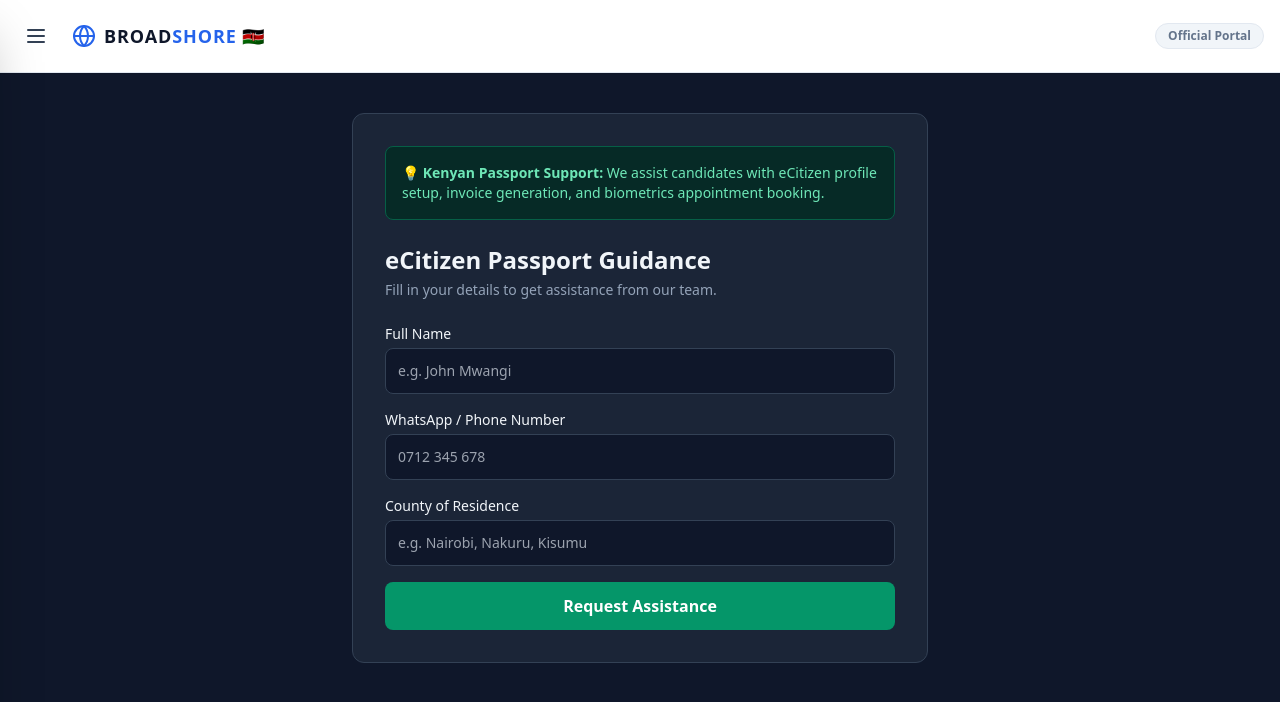
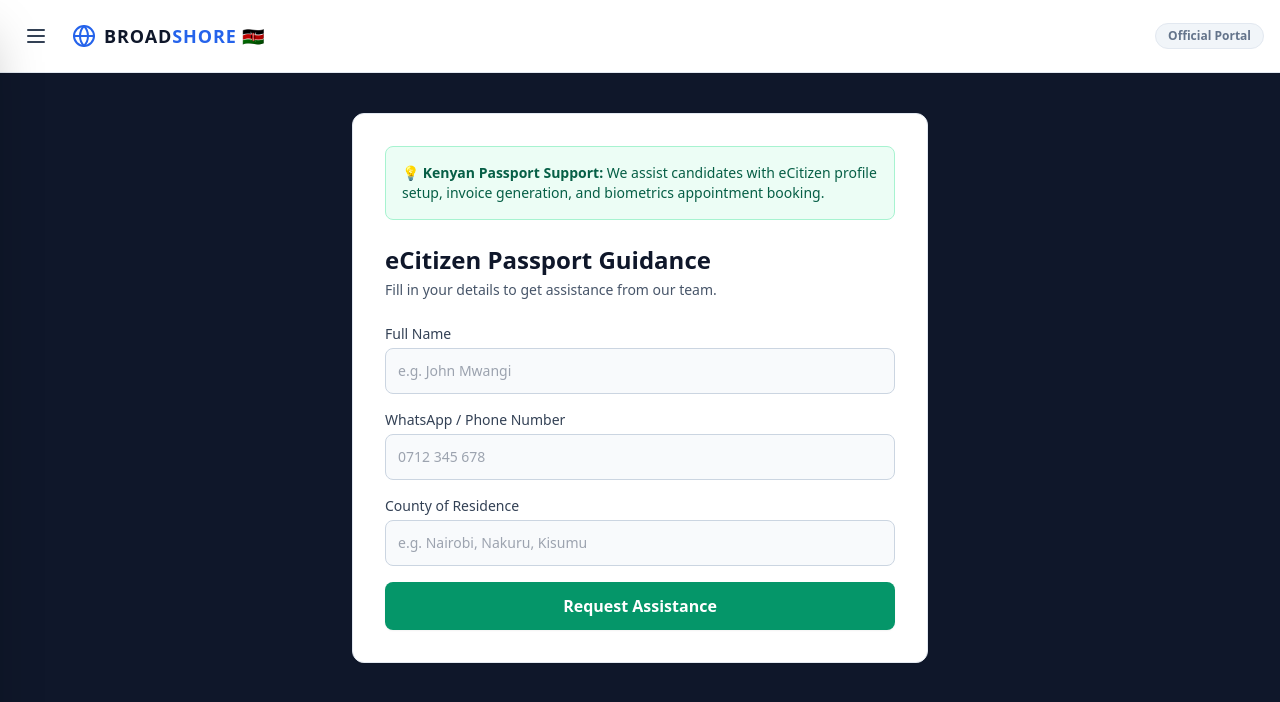
Before and after one commit to protichenoch1/broadshoree, a Next.js app: page /passport in a window 1280 px wide. Shown: the top 702 px of the page. Built offline with nearby package versions, Linux system fonts and the light colour scheme.

Commit message:
Refactor passport assistance form styles
Updated styles for the passport assistance request form, improving accessibility and visual appearance.

```diff
--- a/app/passport/page.js
+++ b/app/passport/page.js
@@ -7,31 +7,31 @@ export default function PassportPage() {
   };
 
   return (
-    <div className="max-w-xl mx-auto bg-slate-800/80 border border-slate-700 p-6 md:p-8 rounded-xl">
-      <div className="bg-emerald-950/80 border border-emerald-800 text-emerald-300 p-4 rounded-lg text-sm mb-6">
+    <div className="max-w-xl mx-auto bg-white border border-slate-200 p-6 md:p-8 rounded-xl shadow-sm">
+      <div className="bg-emerald-50 border border-emerald-200 text-emerald-800 p-4 rounded-lg text-sm mb-6">
         💡 <strong>Kenyan Passport Support:</strong> We assist candidates with eCitizen profile setup, invoice generation, and biometrics appointment booking.
       </div>
 
-      <h1 className="text-2xl font-bold mb-1">eCitizen Passport Guidance</h1>
-      <p className="text-slate-400 text-sm mb-6">Fill in your details to get assistance from our team.</p>
+      <h1 className="text-2xl font-bold text-slate-900 mb-1">eCitizen Passport Guidance</h1>
+      <p className="text-slate-600 text-sm mb-6">Fill in your details to get assistance from our team.</p>
 
       <form onSubmit={handleSubmit} className="space-y-4">
         <div>
-          <label className="block text-sm font-medium mb-1">Full Name</label>
-          <input type="text" required placeholder="e.g. John Mwangi" className="w-full bg-slate-900 border border-slate-700 rounded-lg p-3 text-sm focus:outline-none focus:border-emerald-500 text-slate-100" />
+          <label className="block text-sm font-medium text-slate-700 mb-1">Full Name</label>
+          <input type="text" required placeholder="e.g. John Mwangi" className="w-full bg-slate-50 border border-slate-300 rounded-lg p-3 text-sm focus:outline-none focus:ring-2 focus:ring-emerald-500 text-slate-900" />
         </div>
 
         <div>
-          <label className="block text-sm font-medium mb-1">WhatsApp / Phone Number</label>
-          <input type="tel" required placeholder="0712 345 678" className="w-full bg-slate-900 border border-slate-700 rounded-lg p-3 text-sm focus:outline-none focus:border-emerald-500 text-slate-100" />
+          <label className="block text-sm font-medium text-slate-700 mb-1">WhatsApp / Phone Number</label>
+          <input type="tel" required placeholder="0712 345 678" className="w-full bg-slate-50 border border-slate-300 rounded-lg p-3 text-sm focus:outline-none focus:ring-2 focus:ring-emerald-500 text-slate-900" />
         </div>
 
         <div>
-          <label className="block text-sm font-medium mb-1">County of Residence</label>
-          <input type="text" required placeholder="e.g. Nairobi, Nakuru, Kisumu" className="w-full bg-slate-900 border border-slate-700 rounded-lg p-3 text-sm focus:outline-none focus:border-emerald-500 text-slate-100" />
+          <label className="block text-sm font-medium text-slate-700 mb-1">County of Residence</label>
+          <input type="text" required placeholder="e.g. Nairobi, Nakuru, Kisumu" className="w-full bg-slate-50 border border-slate-300 rounded-lg p-3 text-sm focus:outline-none focus:ring-2 focus:ring-emerald-500 text-slate-900" />
         </div>
 
-        <button type="submit" className="w-full bg-emerald-600 hover:bg-emerald-500 text-white font-bold py-3 rounded-lg transition mt-2">
+        <button type="submit" className="w-full bg-emerald-600 hover:bg-emerald-700 text-white font-bold py-3 rounded-lg transition mt-2 shadow-sm">
           Request Assistance
         </button>
       </form>
```
